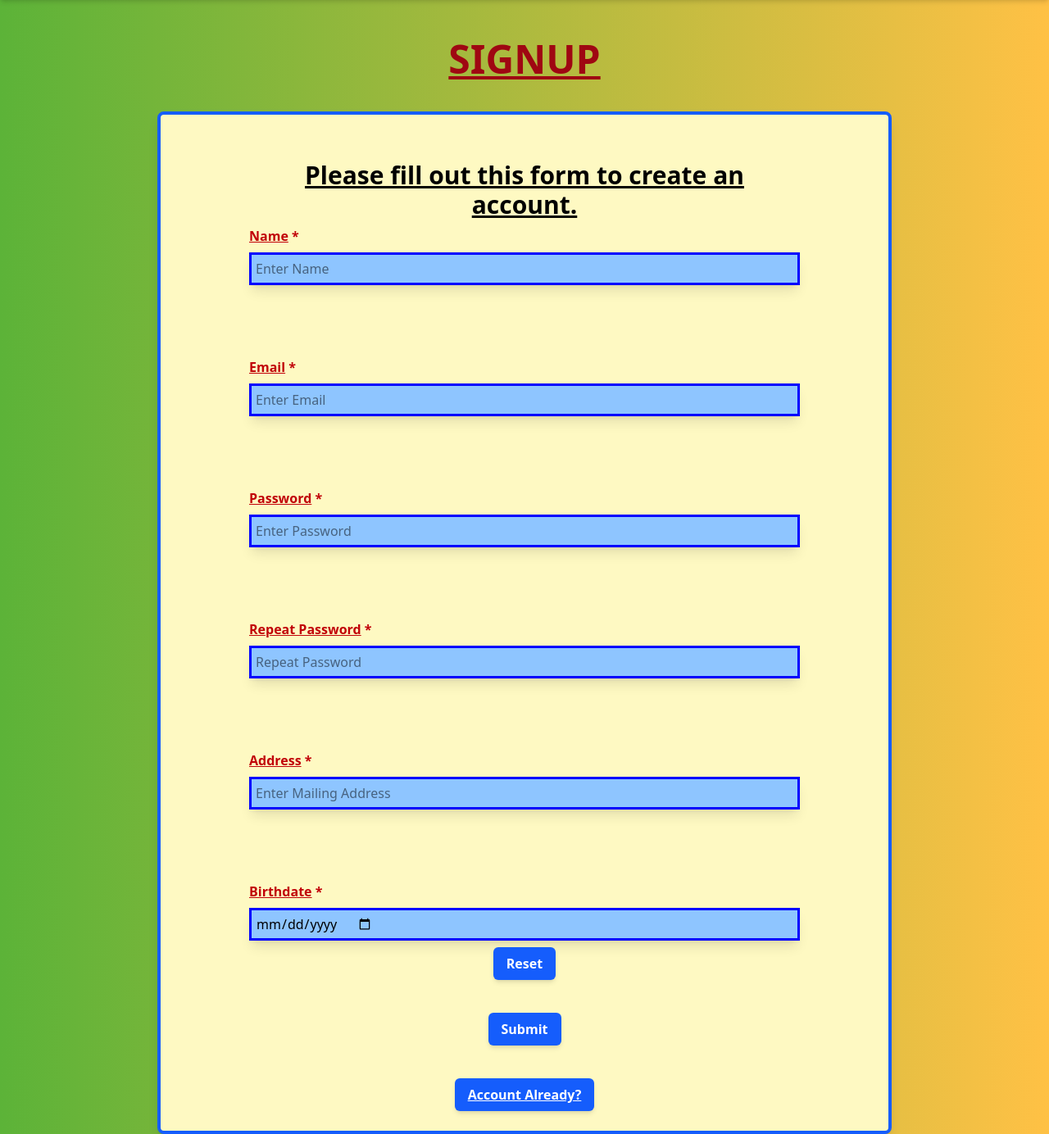
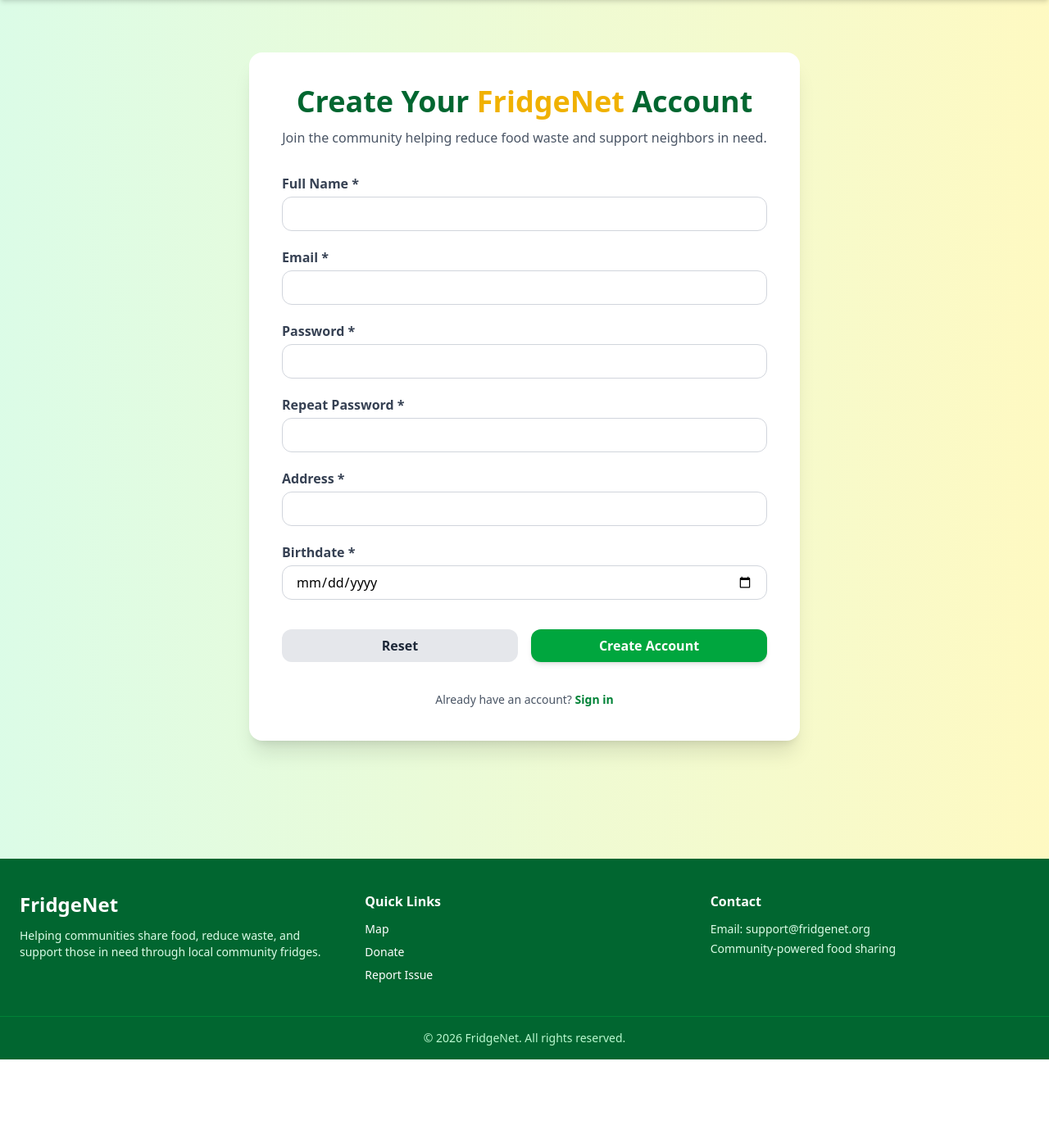
Before and after one commit to Brooklyn-STEAM/10052-Battling-Food-Insecurity-Through-a-Crowdsourced-Platform, a Python web app: template templates/signup.html.jinja in a window 1280 px wide. Shown: the part 76-1460 px from the top of the page at 82% size. After the commit the page ends 1369 px from the top, so only its background shows below. Run offline with Jinja, Linux system fonts and the light colour scheme; the template is opened without the code that fills it, so the values that code supplies are empty.

Commit message:
change (#13) (#16) (#19) (#21)
#13

Co-authored-by: Shaniya M <smack@brooklynsteamcenter.org>

```diff
--- a/templates/signup.html.jinja
+++ b/templates/signup.html.jinja
@@ -5,85 +5,94 @@
   <meta charset="UTF-8" />
   <meta name="viewport" content="width=device-width, initial-scale=1.0" />
   <script src="https://cdn.jsdelivr.net/npm/@tailwindcss/browser@4"></script>
-  <link rel="shortcut icon" type="image/x-icon">
-
+  <title>FridgeNet Sign Up</title>
 </head>
 
-<body style="background-image: linear-gradient(to right, #5CB338, #FFC145);">
-  {% include "components/navbar.html.jinja"%}
+<body class="bg-gradient-to-r from-green-100 to-yellow-100 min-h-screen flex flex-col">
 
-  <br>
-  <br>
-  <h1 class="text-5xl font-extrabold text-center text-red-800 underline uppercase">
-    Signup
+  {% include "components/navbar.html.jinja" %}
+
+  <!-- Sign Up Section -->
+  <section class="flex-grow flex items-center justify-center px-4 py-16">
+    <div class="w-full max-w-2xl bg-white rounded-2xl shadow-xl p-10">
+
+      <h1 class="text-4xl font-extrabold text-center text-green-800">
+        Create Your <span class="text-yellow-500">FridgeNet</span> Account
       </h1>
-  <form method="post"
-    class="modal-content animate bg-yellow-100 p-6 rounded-lg max-w-4xl mx-auto mt-10 shadow-lg border-4 border-blue-600 items-center">
-    {# Creates a 3px gap with a maximum with of 4xl and makes everything in the div in the center #}
-    <div class="grid gap-2 max-w-2xl mx-auto ">
-      <br>
-      <p style="text-align: center" class="text-3xl font-bold underline">Please fill out this form to create an account.
+
+      <p class="text-center text-gray-600 mt-3">
+        Join the community helping reduce food waste and support neighbors in need.
       </p>
-      {# The label makes the user write the email#}
-      <label for="name"><b class="text-red-700 underline">Name</b><b class="text-red-700"> *</b></label>
-      <input type="text" placeholder="Enter Name" name="name" style="border:3px solid blue; padding: 5px"
-        class="bg-blue-300 p-2 flex items-center justify-between shadow-lg border-b-4 border-blue-600" required>
-      <br><br><br>
-      <label for="email"><b class="text-red-700 underline">Email</b> <b class="text-red-700"> *</b></label>
-      <input type="text" placeholder="Enter Email" name="email" style="border:3px solid blue; padding: 5px"
-        class="bg-blue-300 p-2 flex items-center justify-between shadow-lg border-b-4 border-blue-600" required>
-      <br><br><br>
 
-      {# The label makes the user write the password #}
-      <label for="psw"><b class="text-red-700 underline">Password</b> <b class="text-red-700"> *</b></label>
-      <input type="password" placeholder="Enter Password" name="password" style="border:3px solid blue; padding: 5px"
-        class="bg-blue-300 p-2 flex items-center justify-between shadow-lg border-b-4 border-blue-600" required>
-      <br><br><br>
-      {# The label makes the user repeat the password #}
-      <label for="psw-repeat"><b class="text-red-700 underline">Repeat Password</b> <b class="text-red-700">
-          *</b></label>
-      <input type="password" placeholder="Repeat Password" name="repeat_password"
-        style="border:3px solid blue; padding: 5px"
-        class="bg-blue-300 p-2 flex items-center justify-between shadow-lg border-b-4 border-blue-600" required>
-      <br><br><br>
-      {# The label makes the user write the address#}
-      <label><b class="text-red-700 underline">Address</b> <b class="text-red-700"> *</b></label>
-      <input type="text" placeholder="Enter Mailing Address" name="address" style="border:3px solid blue; padding: 5px"
-        class="bg-blue-300 p-2 flex items-center justify-between shadow-lg border-b-4 border-blue-600" required>
-      <br><br><br>
-      <label for="birthdate"><b class="text-red-700 underline">Birthdate</b> <b class="text-red-700"> *</b></label>
-      <input type="date" placeholder="Enter Birthday" name="birthdate" style="border:3px solid blue; padding: 5px"
-        class="bg-blue-300 p-2 flex items-center justify-between shadow-lg border-b-4 border-blue-600" required>
-      {# Creates buttons for the reset and the submit and the class and style makes the color and alignment #}
-      <div style="text-align: center;">
-        <button
-          class="bg-blue-600 hover:bg-blue-700 text-white font-semibold py-2 px-4 rounded-md shadow-md transition duration-150 ease-in-out justify-center text-center"
-          type="reset">
+      <form method="post" class="mt-8 space-y-5">
+
+        <!-- Name -->
+        <div>
+          <label class="block font-semibold text-gray-700 mb-1">Full Name *</label>
+          <input type="text" name="name" required
+            class="w-full border border-gray-300 rounded-xl px-4 py-2 focus:outline-none focus:ring-2 focus:ring-green-400" />
+        </div>
+
+        <!-- Email -->
+        <div>
+          <label class="block font-semibold text-gray-700 mb-1">Email *</label>
+          <input type="email" name="email" required
+            class="w-full border border-gray-300 rounded-xl px-4 py-2 focus:outline-none focus:ring-2 focus:ring-green-400" />
+        </div>
+
+        <!-- Password -->
+        <div>
+          <label class="block font-semibold text-gray-700 mb-1">Password *</label>
+          <input type="password" name="password" required
+            class="w-full border border-gray-300 rounded-xl px-4 py-2 focus:outline-none focus:ring-2 focus:ring-green-400" />
+        </div>
+
+        <!-- Repeat Password -->
+        <div>
+          <label class="block font-semibold text-gray-700 mb-1">Repeat Password *</label>
+          <input type="password" name="repeat_password" required
+            class="w-full border border-gray-300 rounded-xl px-4 py-2 focus:outline-none focus:ring-2 focus:ring-green-400" />
+        </div>
+
+        <!-- Address -->
+        <div>
+          <label class="block font-semibold text-gray-700 mb-1">Address *</label>
+          <input type="text" name="address" required
+            class="w-full border border-gray-300 rounded-xl px-4 py-2 focus:outline-none focus:ring-2 focus:ring-green-400" />
+        </div>
+
+        <!-- Birthdate -->
+        <div>
+          <label class="block font-semibold text-gray-700 mb-1">Birthdate *</label>
+          <input type="date" name="birthdate" required
+            class="w-full border border-gray-300 rounded-xl px-4 py-2 focus:outline-none focus:ring-2 focus:ring-green-400" />
+        </div>
+
+        <!-- Buttons -->
+        <div class="flex flex-col sm:flex-row gap-4 pt-4">
+          <button type="reset"
+            class="w-full bg-gray-200 hover:bg-gray-300 text-gray-800 font-semibold py-2 rounded-xl transition">
             Reset
-      </div>
           </button>
-      <br>
-      <div style="text-align: center;">
-        {# Creates a button that when clicked submits the form #}
-        <button
-          class="bg-blue-600 hover:bg-blue-700 text-white font-semibold py-2 px-4 rounded-md shadow-md transition duration-150 ease-in-out justify-center text-center"
-          type="submit">
-          <a href="/login">
-            Submit
-          </a>
-      </div>
-      </button>
-      <br>
-      {# Creates a button that when clicked takes the user to the login page #}
-      <div style="text-align: center;">
+
           <button type="submit"
-          class="bg-blue-600 hover:bg-blue-700 text-white font-semibold py-2 px-4 rounded-md shadow-md transition duration-150 ease-in-out justify-center text-center">
-          <a href="/login" style="color: white; text-decoration-line: underline;">
-            Account Already?
-          </a>
-      </div>
+            class="w-full bg-green-600 hover:bg-green-700 text-white font-semibold py-2 rounded-xl shadow-md transition">
+            Create Account
           </button>
         </div>
+
+        <!-- Login Link -->
+        <p class="text-center text-sm text-gray-600 pt-4">
+          Already have an account?
+          <a href="/login" class="text-green-700 font-semibold hover:underline">Sign in</a>
+        </p>
+
       </form>
     </div>
+  </section>
+
+  {% include "components/footer.html.jinja" %}
+
 </body>
+
+</html>
```
Also changed, not shown: templates/login.html.jinja (+46 -30 lines). Lines whose indentation alone changed are shown as unchanged.
